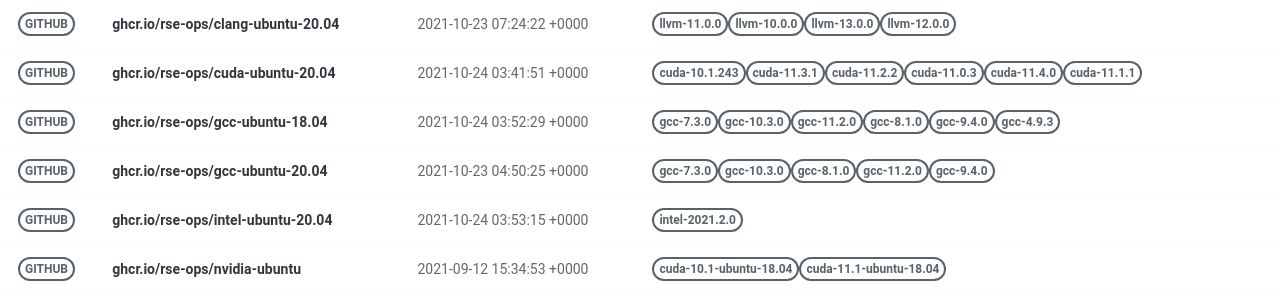
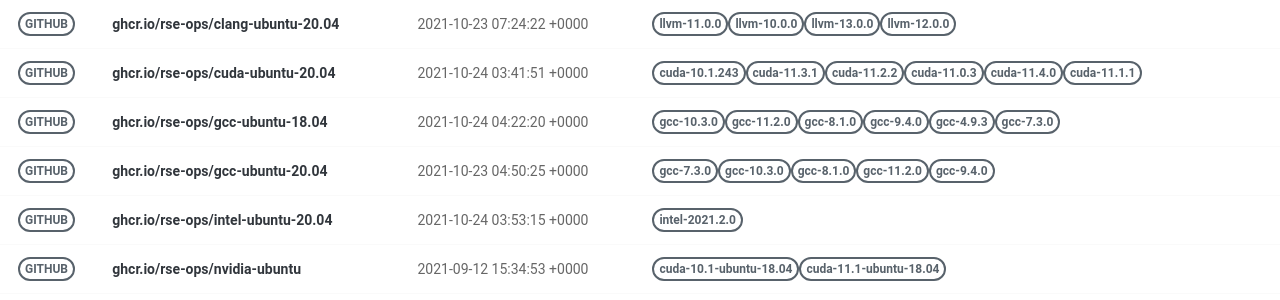
Before and after one commit to rse-ops/docker-images, a Jekyll site: the page built from pages/index.md, in a window 1280 px wide. Shown: the part 179-479 px from the top of the page. Built offline with Jekyll 4.4.1, drawn with Linux system fonts in a browser that asks for light colours; nearby versions of some CDN libraries.

Commit message:
Automated push to update library 2021-10-24

```diff
--- a/_library/ghcr.io-rse-ops-gcc-ubuntu-18.04.md
+++ b/_library/ghcr.io-rse-ops-gcc-ubuntu-18.04.md
@@ -1,14 +1,11 @@
 ---
 layout: container
 name: ghcr.io/rse-ops/gcc-ubuntu-18.04
-updated_at: 2021-10-24 03:52:29.586223
+updated_at: 2021-10-24 04:22:20.654185
 
 
 container_url: https://github.com/orgs/rse-ops/packages/container/package/gcc-ubuntu-18.04
 versions:
- - tag: gcc-7.3.0
-   dockerfile: https://github.com/rse-ops/docker-images/blob/main/ubuntu/gcc/Dockerfile
-   manifest: https://crane.ggcr.dev/manifest/ghcr.io/rse-ops/gcc-ubuntu-18.04:gcc-7.3.0
  - tag: gcc-10.3.0
    dockerfile: https://github.com/rse-ops/docker-images/blob/main/ubuntu/gcc/Dockerfile
    manifest: https://crane.ggcr.dev/manifest/ghcr.io/rse-ops/gcc-ubuntu-18.04:gcc-10.3.0
```
Also changed, not shown: other parts of _library/ghcr.io-rse-ops-gcc-ubuntu-18.04.md (+3 -0 lines).
